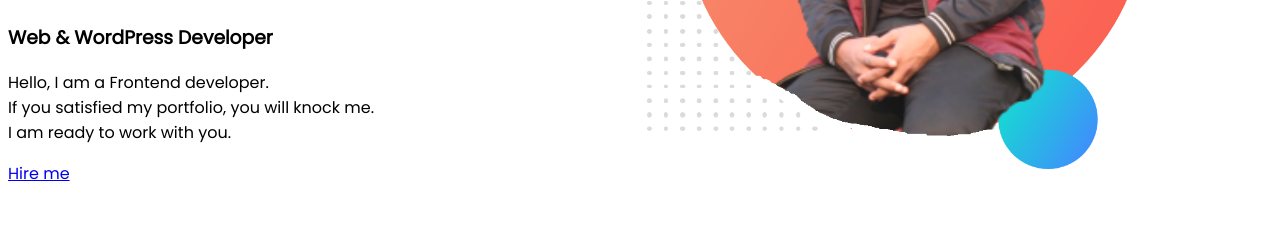
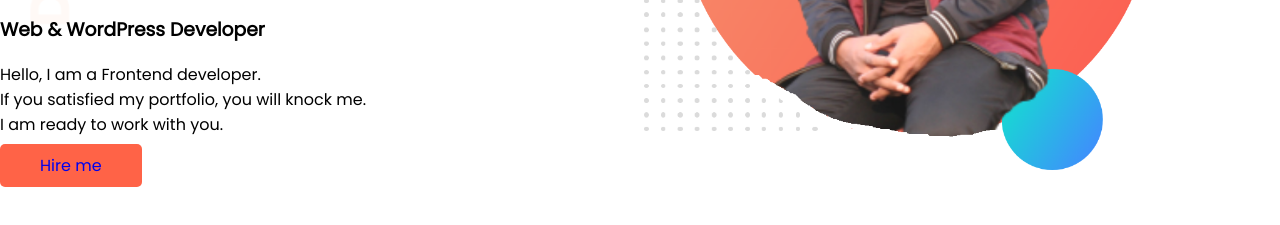
Before and after one commit to emtiar677/developer-portfolio, a plain HTML site: page index.html in a window 1280 px wide. Shown: the part 335-560 px from the top of the page. Drawn offline with Linux system fonts and the light colour scheme.

Commit message:
top banner

```diff
--- a/index.html
+++ b/index.html
@@ -12,7 +12,7 @@
 
 </head>
 <body>
-<section>
+<section class="top-banner">
     <div>
         <h1>Welcome To</h1>
         <h1><span class="orange-color">Emtiar Hossain</span> World!</h1>
@@ -21,7 +21,7 @@
             <br> If you satisfied my portfolio, you will knock me. <br>
             I am ready to work with you.
          </p>
-        <a  target="_blank" href="https://www.linkedin.com/in/md-emtiar-hossain-576553170/">Hire me</a>
+        <a class="link-button"  target="_blank" href="https://www.linkedin.com/in/md-emtiar-hossain-576553170/">Hire me</a>
 
     </div>
     <div class="half-width">
--- a/style.css
+++ b/style.css
@@ -1,5 +1,6 @@
 body{
     font-family: 'Poppins', sans-serif;
+    margin: 0;
 }
 h1{
     font-size: 50px;
@@ -17,3 +18,15 @@
 .half-width img{
     width: 80%;
 }
+.link-button{
+    text-decoration: none;
+    background-color: tomato;
+    padding: 10px 40px;
+    border-radius: 5px;
+
+}
+.top-banner{
+    background-image: url(images/top-banner.png);
+    background-repeat: no-repeat;
+
+}
```
